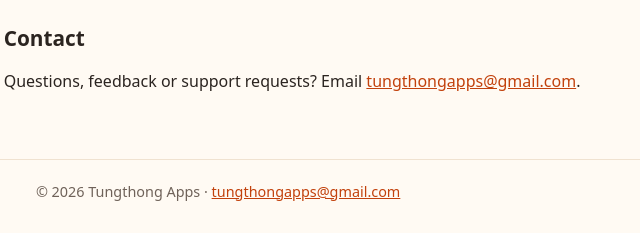
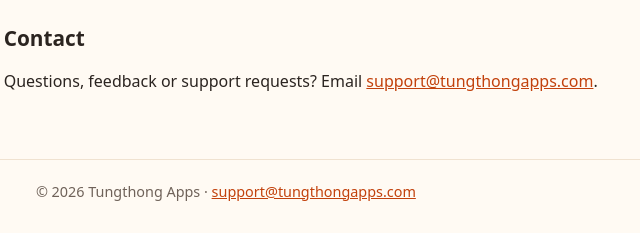
Before and after one commit to TungthongApps/TungthongApps.github.io, a plain HTML site: page index.html in a window 1280 px wide. Shown: the part 841-1074 px from the top of the page, 332-972 px from the left. Drawn offline with Linux system fonts and the light colour scheme.

Commit message:
Use support email on home page
Co-Authored-By: Claude Opus 5.5 <noreply@anthropic.com>

```diff
--- a/index.html
+++ b/index.html
@@ -103,12 +103,12 @@
       </div>
 
       <h2>Contact</h2>
-      <p>Questions, feedback or support requests? Email <a href="mailto:tungthongapps@gmail.com">tungthongapps@gmail.com</a>.</p>
+      <p>Questions, feedback or support requests? Email <a href="mailto:support@tungthongapps.com">support@tungthongapps.com</a>.</p>
     </div>
   </main>
 
   <footer>
-    <div class="wrap">© 2026 Tungthong Apps · <a href="mailto:tungthongapps@gmail.com">tungthongapps@gmail.com</a></div>
+    <div class="wrap">© 2026 Tungthong Apps · <a href="mailto:support@tungthongapps.com">support@tungthongapps.com</a></div>
   </footer>
 </body>
 </html>
```
